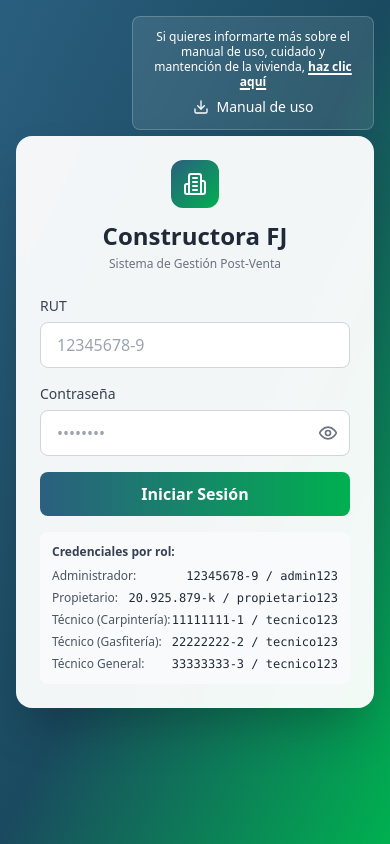
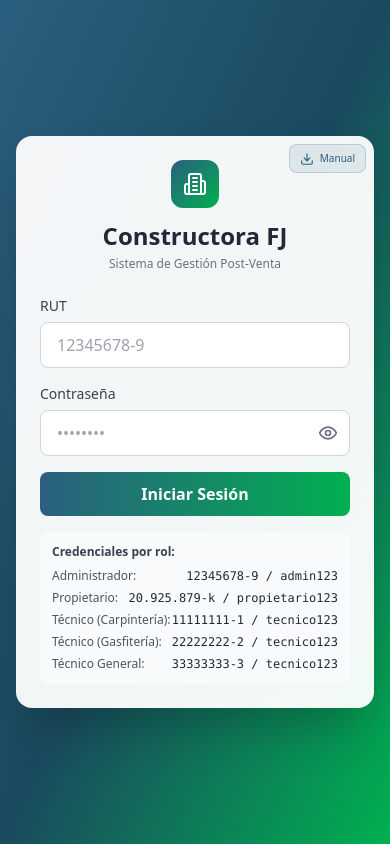
Before and after one commit to LukasMezaa/ventaa-prueba, a React (Vite) app: page / in a window 390 px wide. Built offline with nearby package versions, Linux system fonts and the light colour scheme.

Commit message:
prueba de manual dentro de login

```diff
--- a/src/components/Login.tsx
+++ b/src/components/Login.tsx
@@ -24,12 +24,7 @@ export default function Login() {
     }
   };
 
-  return (
-    <div className="min-h-screen flex items-center justify-center bg-gradient-to-br from-[#2B5F7F] via-[#1a4a5f] to-[#00B050] p-4 relative">
-      {/* Botón de descarga de guía en esquina superior derecha */}
-      <div className="absolute top-4 right-4 z-10">
-        <button
-          onClick={() => {
+  const handleDownloadManual = () => {
     // Crear un enlace temporal para descargar el PDF
     const link = document.createElement('a');
     link.href = '/Manual-CFJ.pdf'; // Ruta del PDF en la carpeta public
@@ -44,7 +39,14 @@ export default function Login() {
     document.body.appendChild(link);
     link.click();
     document.body.removeChild(link);
-          }}
+  };
+
+  return (
+    <div className="min-h-screen flex items-center justify-center bg-gradient-to-br from-[#2B5F7F] via-[#1a4a5f] to-[#00B050] p-4 relative">
+      {/* Botón de descarga de guía en esquina superior derecha - Solo visible en desktop */}
+      <div className="hidden sm:block absolute top-4 right-4 z-10">
+        <button
+          onClick={handleDownloadManual}
           className="group flex flex-col items-center gap-2 px-5 py-3 bg-white/10 hover:bg-white/20 rounded-lg transition-all backdrop-blur-sm border border-white/20 text-white hover:border-white/30 text-center"
           title="Descargar Guía de Postventa"
         >
@@ -60,7 +62,18 @@ export default function Login() {
       </div>
 
       <div className="w-full max-w-md animate-fade-in">
-        <div className="bg-white/95 backdrop-blur-sm rounded-2xl shadow-2xl p-6">
+        <div className="bg-white/95 backdrop-blur-sm rounded-2xl shadow-2xl p-6 relative">
+          {/* Botón de descarga dentro del login - Solo visible en móvil */}
+          <div className="sm:hidden absolute top-2 right-2 z-10">
+            <button
+              onClick={handleDownloadManual}
+              className="flex items-center gap-1.5 px-2.5 py-1.5 bg-[#2B5F7F]/10 hover:bg-[#2B5F7F]/20 rounded-lg transition-all border border-[#2B5F7F]/20 text-[#2B5F7F] hover:border-[#2B5F7F]/30"
+              title="Descargar Guía de Postventa"
+            >
+              <Download className="w-3.5 h-3.5" />
+              <span className="text-[10px] font-medium">Manual</span>
+            </button>
+          </div>
           <div className="text-center mb-6">
             <div className="inline-flex items-center justify-center w-12 h-12 bg-gradient-to-br from-[#2B5F7F] to-[#00B050] rounded-xl mb-3">
               <Building2 className="w-6 h-6 text-white" />
```
Lines whose indentation alone changed are shown as unchanged.
